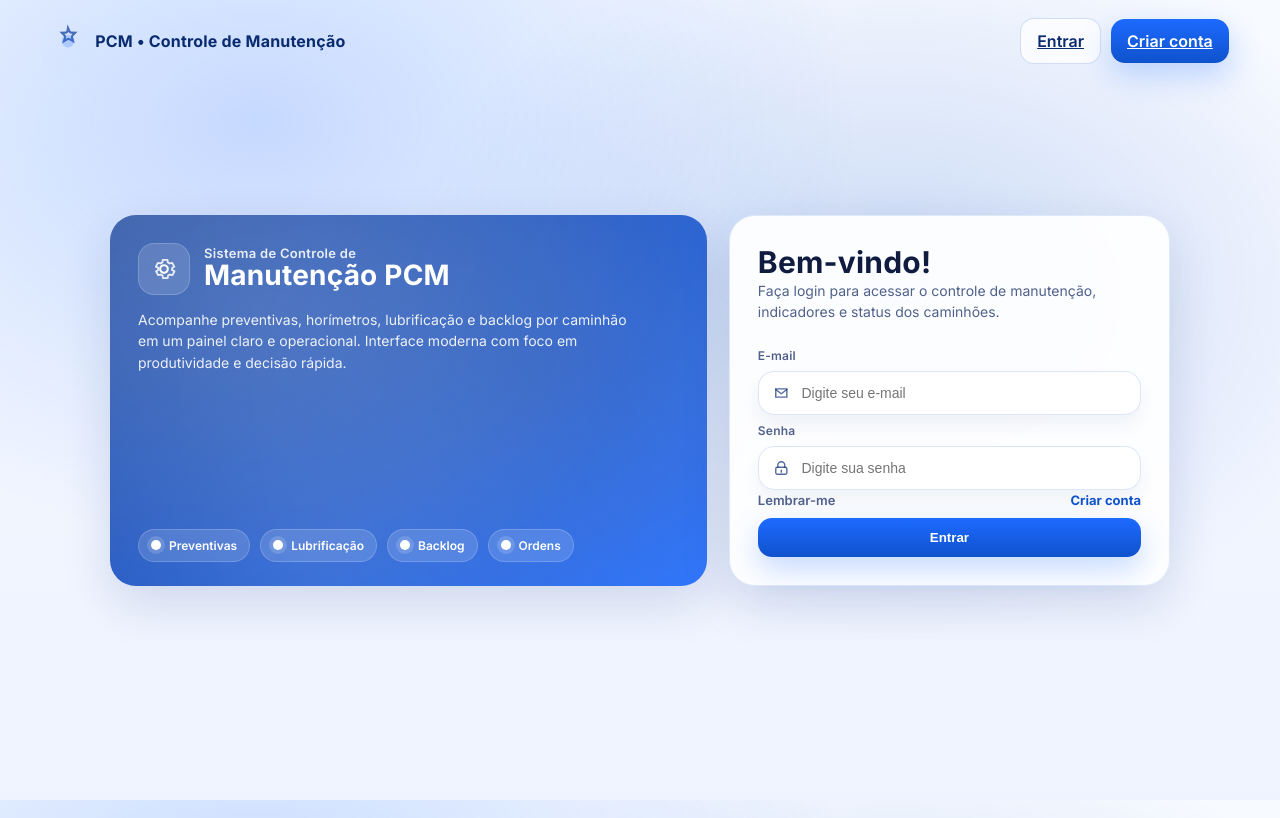
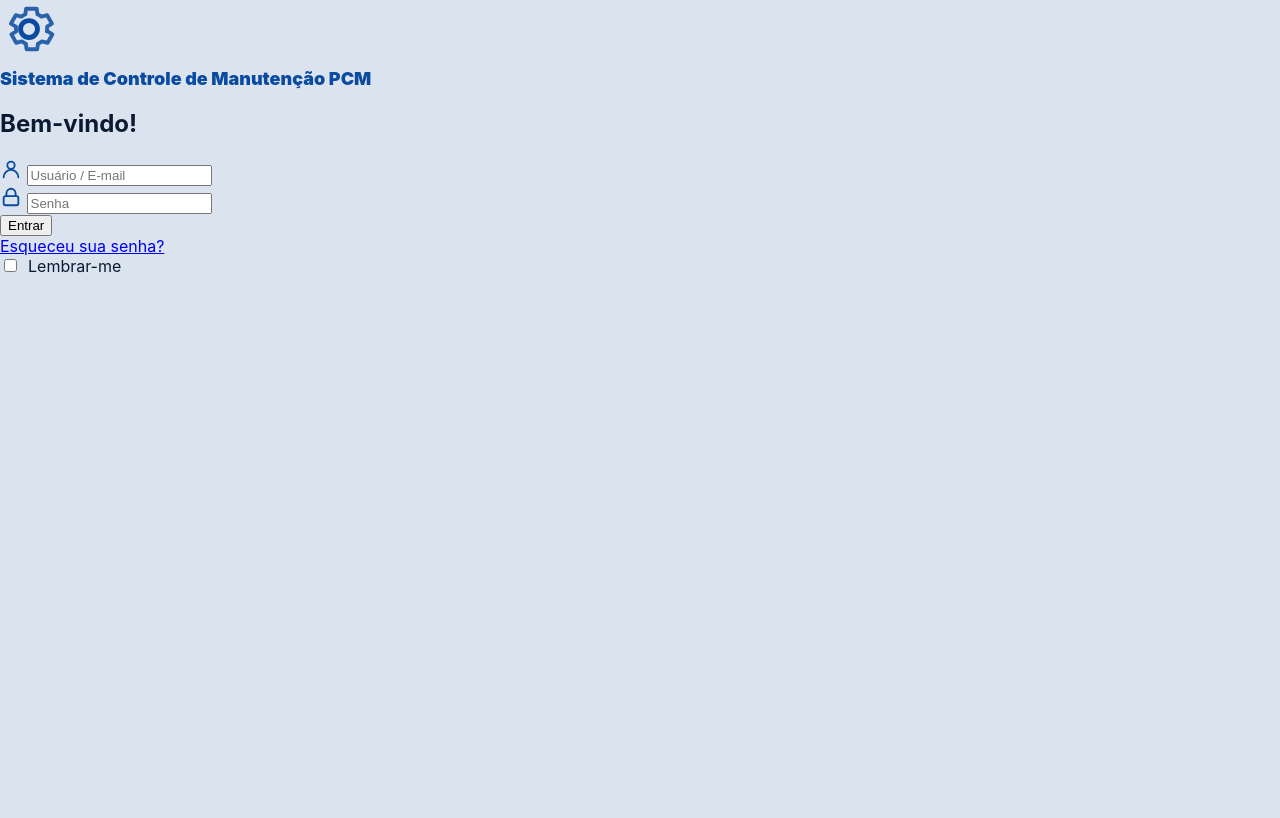
Before and after one commit to brenocrsj/control-pcm, a Flask app: template app/templates/login.html in a window 1280 px wide. After the commit the page ends 273 px from the top, so only its background shows below. Run offline with Flask 3, Linux system fonts and the light colour scheme; the template is opened without the code that fills it: values that come from a table or form of the project are taken from there, others are empty.

Commit message:
Fix login form + move static to app/static + update templates/layout

```diff
--- a/app/auth/forms.py
+++ b/app/auth/forms.py
@@ -1,10 +1,11 @@
 from flask_wtf import FlaskForm
-from wtforms import StringField, PasswordField, SubmitField
+from wtforms import StringField, PasswordField, SubmitField, BooleanField
 from wtforms.validators import DataRequired, Email, Length, EqualTo
 
 class LoginForm(FlaskForm):
     email = StringField("E-mail", validators=[DataRequired(), Email()])
     password = PasswordField("Senha", validators=[DataRequired(), Length(min=4)])
+    remember_me = BooleanField("Lembrar-me")   # ✅ ADICIONADO
     submit = SubmitField("Entrar")
 
 class RegisterForm(FlaskForm):
--- /dev/null
+++ b/app/static/css/style.css
@@ -0,0 +1,250 @@
+:root{
+  --bg:#dbe3ef;
+  --blue1:#0b57b3;
+  --blue2:#073a7a;
+  --blue3:#0a4aa0;
+
+  --shadow: 0 6px 12px rgba(0,0,0,.25);
+  --shadow2: 0 3px 8px rgba(0,0,0,.18);
+
+  --card:#ffffff;
+  --card2:#f3f7ff;
+  --text:#0b1a33;
+}
+
+/* reset */
+*{box-sizing:border-box}
+html,body{height:100%}
+body{
+  margin:0;
+  font-family: Inter, system-ui, -apple-system, "Segoe UI", Roboto, Arial, sans-serif;
+  color:var(--text);
+  background: var(--bg);
+}
+
+/* ===== TOP BAR (base.html) ===== */
+.topbar{
+  background: linear-gradient(180deg, var(--blue1), var(--blue2));
+  color:#fff;
+  box-shadow: var(--shadow);
+  border-bottom: 2px solid rgba(255,255,255,.18);
+}
+.brand-mini{
+  display:flex; align-items:center; gap:10px;
+  font-weight:900;
+  padding: 12px 16px;
+}
+.top-actions{
+  position:absolute;
+  right:16px;
+  top:10px;
+  display:flex;
+  gap:10px;
+}
+.btn{
+  display:inline-flex;
+  align-items:center;
+  justify-content:center;
+  padding:10px 14px;
+  border-radius:6px;
+  font-weight:800;
+  text-decoration:none;
+  border:1px solid rgba(255,255,255,.18);
+}
+.btn-ghost{ background: rgba(255,255,255,.08); color:#eaf2ff; }
+.btn-primary{ background: rgba(255,255,255,.18); color:#fff; }
+
+/* ===== DASHBOARD ===== */
+.container{
+  width:min(1100px, 94vw);
+  margin: 12px auto 40px;
+}
+
+.dash-wrap{ padding: 12px 0 30px; }
+
+/* header azul interno (como no print) */
+.dash-header{
+  background: linear-gradient(180deg, var(--blue1), var(--blue2));
+  color:#fff;
+  border-radius:6px;
+  box-shadow: var(--shadow);
+  padding: 14px 16px;
+  display:flex;
+  align-items:center;
+  justify-content:space-between;
+  gap:12px;
+}
+.dash-left{
+  display:flex;
+  align-items:center;
+  gap:12px;
+}
+.gear{
+  width:38px;height:38px;
+  border-radius:8px;
+  background: rgba(255,255,255,.12);
+  border:1px solid rgba(255,255,255,.18);
+  display:grid;
+  place-items:center;
+}
+.dash-title strong{ font-size:18px; font-weight:900; display:block; }
+.dash-title span{ font-size:12px; opacity:.9; font-weight:700; }
+
+.dash-nav{
+  display:flex;
+  align-items:center;
+  gap:14px;
+  font-weight:900;
+  font-size:13px;
+}
+.nav-item{
+  color:#eaf2ff;
+  text-decoration:none;
+  padding:10px 10px;
+  border-bottom:3px solid transparent;
+}
+.nav-item.active{
+  border-bottom-color:#26d4ff;
+}
+
+/* tiles (kpis) */
+.kpis{
+  margin: 14px 0 16px;
+  display:grid;
+  grid-template-columns: repeat(4, 1fr);
+  gap:14px;
+}
+.kpi{
+  color:#fff;
+  border-radius:6px;
+  box-shadow: var(--shadow2);
+  padding:14px 14px;
+  display:flex;
+  align-items:center;
+  justify-content:space-between;
+  border:1px solid rgba(255,255,255,.14);
+}
+.kpi:nth-child(1){ background: linear-gradient(180deg, #1f6bd8, #0d4ea9); }
+.kpi:nth-child(2){ background: linear-gradient(180deg, #ff4d2f, #d61f00); }
+.kpi:nth-child(3){ background: linear-gradient(180deg, #1b3e7a, #0d2651); }
+.kpi:nth-child(4){ background: linear-gradient(180deg, #ffb300, #ff7a00); }
+
+.kpi .ico{
+  width:42px; height:42px;
+  border-radius:8px;
+  display:grid; place-items:center;
+  background: rgba(255,255,255,.18);
+  font-size:20px;
+}
+.kpi .meta small{ display:block; font-weight:900; font-size:12px; opacity:.95 }
+.kpi .meta strong{ display:block; font-weight:900; font-size:22px }
+
+/* grid dos caminhões (2 colunas como no print) */
+.grid{
+  display:grid;
+  grid-template-columns: repeat(2, 1fr);
+  gap:14px;
+}
+
+/* card caminhão */
+.truck-card{
+  background: linear-gradient(180deg, #ffffff, #f2f7ff);
+  border:1px solid rgba(0,0,0,.12);
+  border-radius:6px;
+  box-shadow: var(--shadow2);
+  padding:12px;
+  display:grid;
+  grid-template-columns: 180px 1fr;
+  gap:12px;
+  min-height: 150px;
+}
+.truck-illu{
+  background:#fff;
+  border:1px solid rgba(0,0,0,.10);
+  border-radius:6px;
+  display:grid;
+  place-items:center;
+  overflow:hidden;
+}
+.truck-illu svg{ width:175px; height:auto; }
+
+.truck-head{
+  display:flex;
+  align-items:flex-start;
+  justify-content:space-between;
+  gap:10px;
+}
+.truck-head h3{
+  margin:0;
+  font-size:18px;
+  font-weight:900;
+  color:#0a4aa0;
+}
+
+/* badge preventiva */
+.badge{
+  font-size:12px;
+  font-weight:900;
+  padding:8px 10px;
+  border-radius:6px;
+  color:#fff;
+  white-space:nowrap;
+}
+.badge.good{ background:#1aa34a; }
+.badge.warn{ background:#ffb300; color:#2b1d00; }
+.badge.bad { background:#d61f00; }
+
+/* mini infos */
+.stats{
+  margin-top:8px;
+  display:grid;
+  grid-template-columns: 1fr 1fr;
+  gap:8px;
+}
+.stat{
+  background: var(--card2);
+  border:1px solid rgba(0,0,0,.10);
+  border-radius:6px;
+  padding:10px;
+  display:flex;
+  align-items:center;
+  justify-content:space-between;
+  font-weight:900;
+  font-size:12px;
+  color:#17345f;
+}
+.stat b{ color:#0a4aa0; font-size:12px; }
+
+/* flags */
+.flags{
+  margin-top:10px;
+  display:flex;
+  flex-wrap:wrap;
+  gap:8px;
+}
+.flag{
+  display:inline-flex;
+  align-items:center;
+  gap:8px;
+  padding:8px 10px;
+  border-radius:999px;
+  background:#fff;
+  border:1px solid rgba(0,0,0,.10);
+  font-weight:900;
+  font-size:12px;
+  color:#0a4aa0;
+}
+.mini-dot{ width:10px;height:10px;border-radius:999px; }
+.mini-dot.good{ background:#1aa34a; box-shadow: 0 0 0 4px rgba(26,163,74,.15); }
+.mini-dot.warn{ background:#ffb300; box-shadow: 0 0 0 4px rgba(255,179,0,.15); }
+.mini-dot.bad { background:#d61f00; box-shadow: 0 0 0 4px rgba(214,31,0,.15); }
+
+/* responsivo */
+@media (max-width: 980px){
+  .kpis{ grid-template-columns: 1fr 1fr; }
+  .grid{ grid-template-columns: 1fr; }
+}
+@media (max-width: 520px){
+  .kpis{ grid-template-columns: 1fr; }
+  .truck-card{ grid-template-columns: 1fr; }
+}
--- a/app/templates/base.html
+++ b/app/templates/base.html
@@ -3,38 +3,12 @@
 <head>
   <meta charset="utf-8" />
   <meta name="viewport" content="width=device-width,initial-scale=1" />
-  <title>{% block title %}PCM • Controle de Manutenção{% endblock %}</title>
+  <title>{% block title %}PCM{% endblock %}</title>
 
-  <!-- Inter -->
-  <link rel="preconnect" href="https://fonts.googleapis.com">
-  <link rel="preconnect" href="https://fonts.gstatic.com" crossorigin>
-  <link href="https://fonts.googleapis.com/css2?family=Inter:wght@400;500;600;700&display=swap" rel="stylesheet">
-
-  <link rel="stylesheet" href="{{ url_for('static', filename='css/pcm-ui.css') }}">
+  <link rel="stylesheet" href="{{ url_for('static', filename='css/style.css') }}">
 </head>
 
 <body>
-  <div class="topbar">
-    <div class="brand-mini" title="PCM UI">
-      <svg width="34" height="34" viewBox="0 0 24 24" fill="none" aria-hidden="true">
-        <path d="M12 2.75l1.1 2.52c.2.47.66.78 1.17.8l2.74.14-1.88 1.86c-.36.36-.5.88-.35 1.36l.74 2.65-2.45-1.42c-.45-.26-1-.26-1.45 0L9.17 12.1l.74-2.65c.14-.48 0-1-.35-1.36L7.68 6.21l2.74-.14c.51-.02.96-.33 1.17-.8L12 2.75z" stroke="rgba(11,58,151,.7)" stroke-width="1.5"/>
-        <path d="M12 7.5a4.5 4.5 0 104.5 4.5A4.51 4.51 0 0012 7.5z" fill="rgba(29,106,255,.22)"/>
-      </svg>
-      PCM • Controle de Manutenção
-    </div>
-
-    <div class="top-actions">
-      {% if current_user.is_authenticated %}
-        <a class="btn btn-ghost" href="{{ url_for('main.dashboard') }}">Dashboard</a>
-        <a class="btn btn-ghost" href="{{ url_for('main.horimetros') }}">Horímetro</a>
-        <a class="btn btn-primary" href="{{ url_for('auth.logout') }}">Sair</a>
-      {% else %}
-        <a class="btn btn-ghost" href="{{ url_for('auth.login') }}">Entrar</a>
-        <a class="btn btn-primary" href="{{ url_for('auth.register') }}">Criar conta</a>
-      {% endif %}
-    </div>
-  </div>
-
-  {% block body %}{% endblock %}
+  {% block content %}{% endblock %}
 </body>
 </html>
--- a/app/templates/login.html
+++ b/app/templates/login.html
@@ -1,95 +1,56 @@
 {% extends "base.html" %}
 {% block title %}Entrar • PCM{% endblock %}
 
-{% block body %}
-<section class="login-wrap">
-  <div class="login-shell">
-
-    <div class="login-hero">
-      <div class="hero-head">
-        <div class="gear" aria-hidden="true">
-          <svg width="26" height="26" viewBox="0 0 24 24" fill="none">
-            <path d="M12 15.5a3.5 3.5 0 1 0 0-7 3.5 3.5 0 0 0 0 7z" stroke="white" stroke-width="2" opacity=".95"/>
-            <path d="M19.4 13a7.9 7.9 0 0 0 .1-2l2-1.2-2-3.5-2.3.6a8.2 8.2 0 0 0-1.7-1l-.3-2.3H10.8l-.3 2.3a8.2 8.2 0 0 0-1.7 1l-2.3-.6-2 3.5L6.6 11a7.9 7.9 0 0 0 .1 2l-2 1.2 2 3.5 2.3-.6c.5.4 1.1.8 1.7 1l.3 2.3h4.4l.3-2.3c.6-.2 1.2-.6 1.7-1l2.3.6 2-3.5-2-1.2z" stroke="white" stroke-width="1.7" opacity=".85" stroke-linejoin="round"/>
+{% block content %}
+<section class="login-bg">
+  <div class="login-card">
+    <div class="head">
+      <div style="margin-bottom:6px;">
+        <!-- ícone engrenagem -->
+        <svg width="58" height="58" viewBox="0 0 24 24" fill="none" aria-hidden="true">
+          <path d="M12 15.5a3.5 3.5 0 1 0 0-7 3.5 3.5 0 0 0 0 7z" stroke="#0a4aa0" stroke-width="2"/>
+          <path d="M19.4 13a7.9 7.9 0 0 0 .1-2l2-1.2-2-3.5-2.3.6a8.2 8.2 0 0 0-1.7-1l-.3-2.3H10.8l-.3 2.3a8.2 8.2 0 0 0-1.7 1l-2.3-.6-2 3.5L6.6 11a7.9 7.9 0 0 0 .1 2l-2 1.2 2 3.5 2.3-.6c.5.4 1.1.8 1.7 1l.3 2.3h4.4l.3-2.3c.6-.2 1.2-.6 1.7-1l2.3.6 2-3.5-2-1.2z"
+                stroke="#0a4aa0" stroke-width="1.6" stroke-linejoin="round" opacity=".85"/>
         </svg>
       </div>
-        <div class="hero-title">
-          <div class="small">Sistema de Controle de</div>
-          <div class="big">Manutenção PCM</div>
+      <div style="font-weight:900; font-size:18px; color:#0a4aa0;">
+        Sistema de Controle de Manutenção PCM
       </div>
+      <h2>Bem-vindo!</h2>
     </div>
 
-      <div class="hero-sub">
-        Acompanhe preventivas, horímetros, lubrificação e backlog por caminhão em um painel claro e operacional.
-        Interface moderna com foco em produtividade e decisão rápida.
-      </div>
-
-      <div class="hero-metrics">
-        <span class="chip"><span class="dot"></span> Preventivas</span>
-        <span class="chip"><span class="dot"></span> Lubrificação</span>
-        <span class="chip"><span class="dot"></span> Backlog</span>
-        <span class="chip"><span class="dot"></span> Ordens</span>
-      </div>
-    </div>
-
-    <div class="login-card">
-      <div>
-        <h2>Bem-vindo!</h2>
-        <p>Faça login para acessar o controle de manutenção, indicadores e status dos caminhões.</p>
-      </div>
-
-      <form method="post" novalidate>
+    <form class="body" method="post" novalidate>
       {{ form.hidden_tag() }}
 
       <div class="field">
-          <div class="label">E-mail</div>
-          <div class="input">
-            <svg width="18" height="18" viewBox="0 0 24 24" fill="none" aria-hidden="true">
-              <path d="M4 6h16v12H4z" stroke="rgba(10,43,111,.7)" stroke-width="2"/>
-              <path d="M4 7l8 6 8-6" stroke="rgba(10,43,111,.7)" stroke-width="2" stroke-linecap="round" stroke-linejoin="round"/>
+        <!-- user icon -->
+        <svg width="22" height="22" viewBox="0 0 24 24" fill="none" aria-hidden="true">
+          <path d="M12 12a4 4 0 1 0-4-4 4 4 0 0 0 4 4Z" stroke="#0a4aa0" stroke-width="2"/>
+          <path d="M20 21a8 8 0 0 0-16 0" stroke="#0a4aa0" stroke-width="2" stroke-linecap="round"/>
         </svg>
-            {{ form.email(placeholder="Digite seu e-mail", autocomplete="username") }}
+        {{ form.email(placeholder="Usuário / E-mail", autocomplete="username") }}
       </div>
-          {% if form.email.errors %}
-            <div class="form-error">{{ form.email.errors[0] }}</div>
-          {% endif %}
-        </div>
+      {% if form.email.errors %}<div class="form-error">{{ form.email.errors[0] }}</div>{% endif %}
 
       <div class="field">
-          <div class="label">Senha</div>
-          <div class="input">
-            <svg width="18" height="18" viewBox="0 0 24 24" fill="none" aria-hidden="true">
-              <path d="M7 11V8a5 5 0 0 1 10 0v3" stroke="rgba(10,43,111,.7)" stroke-width="2" stroke-linecap="round"/>
-              <path d="M6 11h12a2 2 0 0 1 2 2v6a2 2 0 0 1-2 2H6a2 2 0 0 1-2-2v-6a2 2 0 0 1 2-2Z" stroke="rgba(10,43,111,.7)" stroke-width="2"/>
-              <path d="M12 15v3" stroke="rgba(10,43,111,.7)" stroke-width="2" stroke-linecap="round"/>
+        <!-- lock icon -->
+        <svg width="22" height="22" viewBox="0 0 24 24" fill="none" aria-hidden="true">
+          <path d="M7 11V8a5 5 0 0 1 10 0v3" stroke="#0a4aa0" stroke-width="2" stroke-linecap="round"/>
+          <path d="M6 11h12a2 2 0 0 1 2 2v6a2 2 0 0 1-2 2H6a2 2 0 0 1-2-2v-6a2 2 0 0 1 2-2Z" stroke="#0a4aa0" stroke-width="2"/>
         </svg>
-            {{ form.password(type="password", placeholder="Digite sua senha", autocomplete="current-password") }}
+        {{ form.password(type="password", placeholder="Senha", autocomplete="current-password") }}
       </div>
-          {% if form.password.errors %}
-            <div class="form-error">{{ form.password.errors[0] }}</div>
-          {% endif %}
+      {% if form.password.errors %}<div class="form-error">{{ form.password.errors[0] }}</div>{% endif %}
+
+      <button class="login-btn" type="submit">Entrar</button>
+
+      <div class="login-row">
+        <a href="javascript:void(0)">Esqueceu sua senha?</a>
+        <label style="display:flex; align-items:center; gap:8px;">
+          {{ form.remember_me() }} Lembrar-me
+        </label>
       </div>
-
-        <div class="row">
-          <label class="check">
-            {{ form.remember_me() }}
-            Lembrar-me
-          </label>
-          <a class="link" href="{{ url_for('auth.register') }}">Criar conta</a>
-        </div>
-
-        {% with messages = get_flashed_messages(with_categories=true) %}
-          {% for category, message in messages %}
-            <div class="flash">{{ message }}</div>
-          {% endfor %}
-        {% endwith %}
-
-        <button class="btn btn-primary" type="submit" style="width:100%; margin-top: 10px;">
-          Entrar
-        </button>
     </form>
-    </div>
-
   </div>
 </section>
 {% endblock %}
```
Also changed, not shown: app/templates/auth_login.html (+50 -32 lines), app/templates/dashboard.html (+100 -97 lines). Lines whose indentation alone changed are shown as unchanged.
